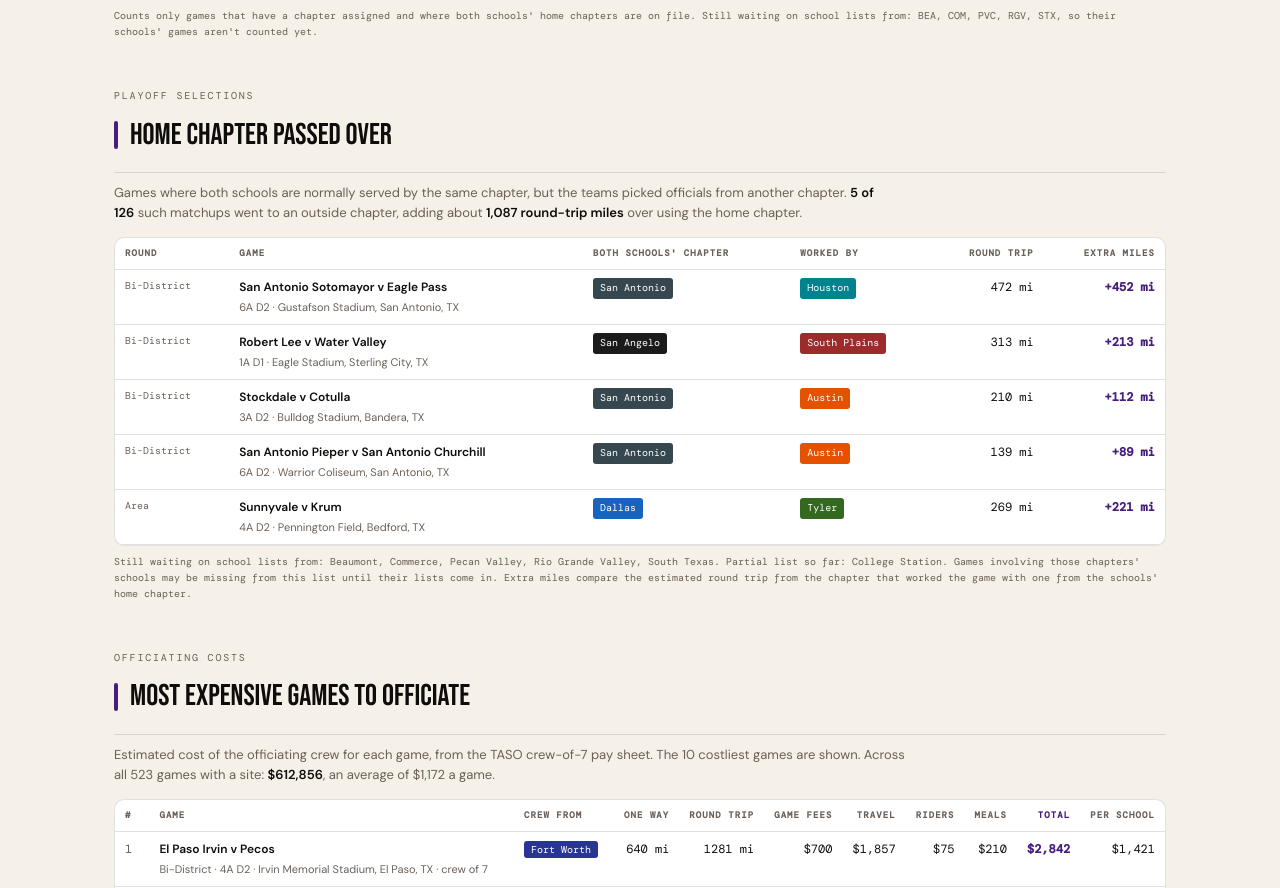
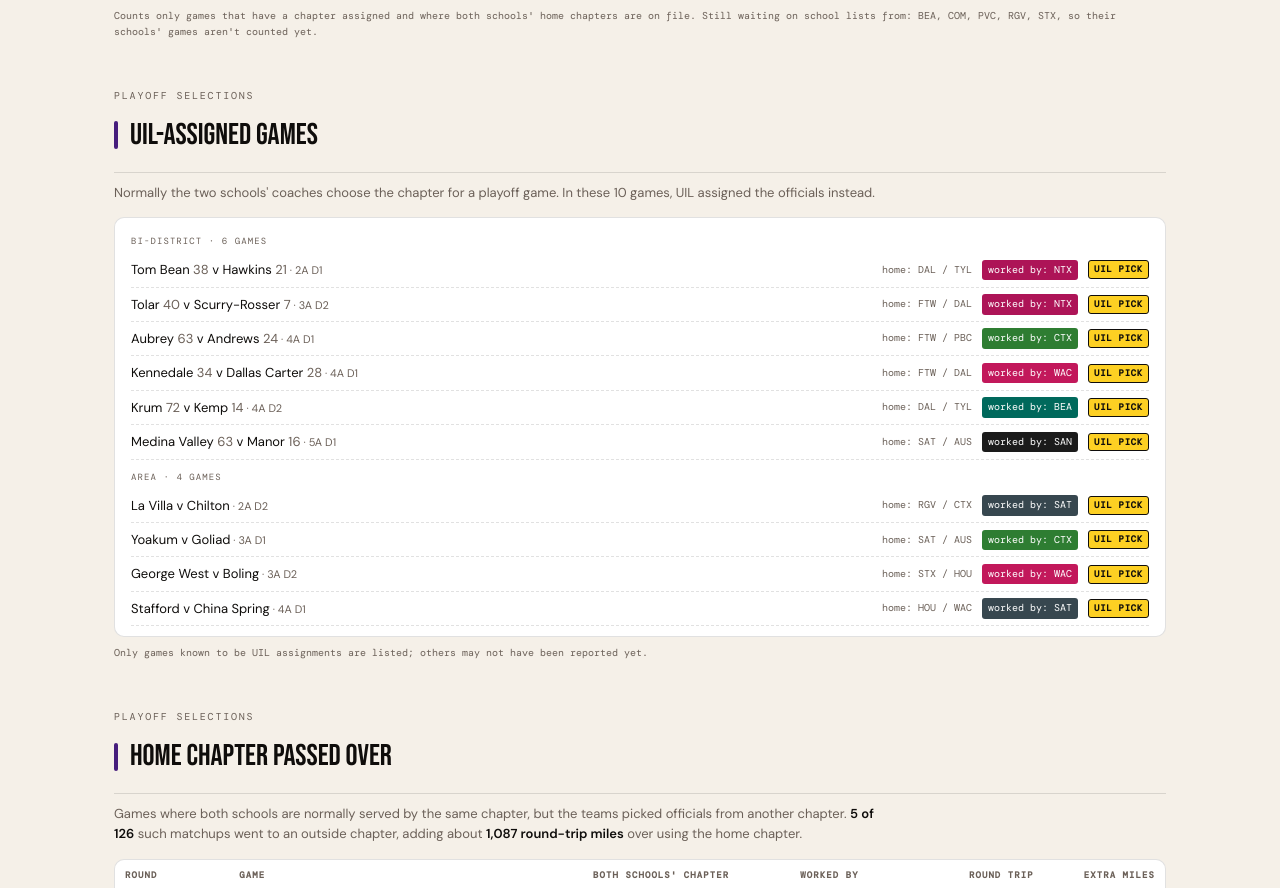
Before and after one commit to colemic2006/texasplayoffs, a React (Vite) app: page / in a window 1280 px wide. Shown: the part 5852-6740 px from the top of the page. Built offline with nearby package versions, Linux system fonts and the light colour scheme.

Commit message:
Front page: UIL-Assigned Games card
Co-Authored-By: Claude Opus 5.5 <noreply@anthropic.com>
Claude-Session: https://claude.ai/code/session_01BMNz1h9oErPrBeApAqNHEj

```diff
--- a/src/App.jsx
+++ b/src/App.jsx
@@ -6,6 +6,7 @@ import BracketViewer from './components/BracketViewer'
 import ChapterTravel from './components/ChapterTravel'
 import OutsideChapterGames from './components/OutsideChapterGames'
 import LocalMatchups from './components/LocalMatchups'
+import UilPicks from './components/UilPicks'
 import OfficialsCost from './components/OfficialsCost'
 import RecentChanges from './components/RecentChanges'
 import MembershipView from './components/MembershipView'
@@ -119,6 +120,7 @@ export default function App() {
                 {page === 'chapters' && <ChapterDashboard data={yearData} year={year} allData={data} years={YEARS} loadAllYears={loadAllYears} />}
                 {page === 'chapters' && <ChapterTravel data={yearData} />}
                 {page === 'chapters' && <LocalMatchups data={yearData} />}
+                {page === 'chapters' && <UilPicks data={yearData} />}
                 {page === 'chapters' && <OutsideChapterGames data={yearData} />}
                 {page === 'chapters' && <OfficialsCost data={yearData} />}
                 {page === 'brackets' && <BracketViewer data={yearData} year={year} />}
--- /dev/null
+++ b/src/components/UilPicks.jsx
@@ -0,0 +1,61 @@
+import React, { useMemo } from 'react'
+import { chapterColor } from '../chapterColors'
+import { useHomeChapters } from '../homeChapters'
+import { UilTag } from '../uilPick'
+
+const ROUNDS = { 1: 'Bi-District', 2: 'Area', 3: 'Regionals', 4: 'Quarterfinals', 5: 'Semifinals', 6: 'State Final' }
+
+// Games where UIL, not the two schools, picked the officiating chapter (workbook "UIL pick" column)
+export default function UilPicks({ data }) {
+  const home = useHomeChapters(data?.games?.[0]?.year)
+  const rounds = useMemo(() => {
+    const by = {}
+    for (const g of data?.games || []) if (g.uil_pick) (by[g.week] = by[g.week] || []).push(g)
+    return Object.entries(by).map(([w, gs]) => ({ week: +w, games: gs.sort((a, b) => a.classification.localeCompare(b.classification)) }))
+      .sort((a, b) => a.week - b.week)
+  }, [data])
+  const total = rounds.reduce((n, r) => n + r.games.length, 0)
+  if (!total) return null
+
+  const chip = c => ({ fontFamily:'var(--mono)', fontSize:10, padding:'2px 6px', borderRadius:3, background:chapterColor(c), color:'#fff', whiteSpace:'nowrap' })
+  return (
+    <div style={{ marginBottom:48 }}>
+      <div style={{ fontFamily:'var(--mono)', fontSize:10, letterSpacing:'0.18em', textTransform:'uppercase', color:'var(--mid)', marginBottom:6 }}>Playoff Selections</div>
+      <div style={{ fontFamily:"'Bebas Neue', sans-serif", fontSize:30, color:'var(--ink)', marginBottom:6, paddingBottom:12, borderBottom:'1px solid var(--border)', display:'flex', alignItems:'center', gap:12 }}>
+        <div style={{ width:4, height:28, borderRadius:2, background:'var(--burnt)' }} />
+        UIL-Assigned Games
+      </div>
+      <div style={{ fontSize:13, color:'var(--mid)', lineHeight:1.55, margin:'10px 0 14px', maxWidth:800 }}>
+        Normally the two schools' coaches choose the chapter for a playoff game. In these {total} games, UIL assigned the officials instead.
+      </div>
+      <div style={{ background:'var(--surface)', border:'1px solid var(--border)', borderRadius:10, padding:'6px 16px 10px' }}>
+        {rounds.map(r => (
+          <div key={r.week}>
+            <div style={{ fontFamily:'var(--mono)', fontSize:9, letterSpacing:'0.12em', textTransform:'uppercase', color:'var(--mid)', padding:'10px 0 4px' }}>
+              {ROUNDS[r.week] || `Week ${r.week}`} · {r.games.length} game{r.games.length === 1 ? '' : 's'}
+            </div>
+            {r.games.map((g, i) => {
+              const hs = [...new Set([home[g.team1], home[g.team2]].filter(Boolean))]
+              const played = g.score1 != null && g.score2 != null
+              const name = <>{g.team1}{played && <span style={{ color:'var(--mid)' }}> {g.score1}</span>} v {g.team2}{played && <span style={{ color:'var(--mid)' }}> {g.score2}</span>}</>
+              return (
+                <div key={i} style={{ display:'flex', gap:10, alignItems:'center', flexWrap:'wrap', fontSize:13, padding:'6px 0', borderBottom:'1px dashed var(--border)' }}>
+                  <span style={{ flex:1, minWidth:200 }}>
+                    {g.mp_url ? <a href={g.mp_url} target="_blank" rel="noreferrer" style={{ color:'var(--ink)', textDecoration:'none' }}>{name}</a> : name}
+                    <span style={{ color:'var(--mid)', fontSize:11 }}> · {g.classification}</span>
+                  </span>
+                  {hs.length > 0 && <span style={{ fontFamily:'var(--mono)', fontSize:10, color:'var(--mid)' }} title="The schools' home chapters">home: {hs.join(' / ')}</span>}
+                  {g.chapter && <span style={chip(g.chapter)}>worked by: {g.chapter}</span>}
+                  <UilTag game={g} />
+                </div>
+              )
+            })}
+          </div>
+        ))}
+      </div>
+      <div style={{ fontFamily:'var(--mono)', fontSize:10, color:'var(--mid)', marginTop:8, lineHeight:1.6 }}>
+        Only games known to be UIL assignments are listed; others may not have been reported yet.
+      </div>
+    </div>
+  )
+}
```
